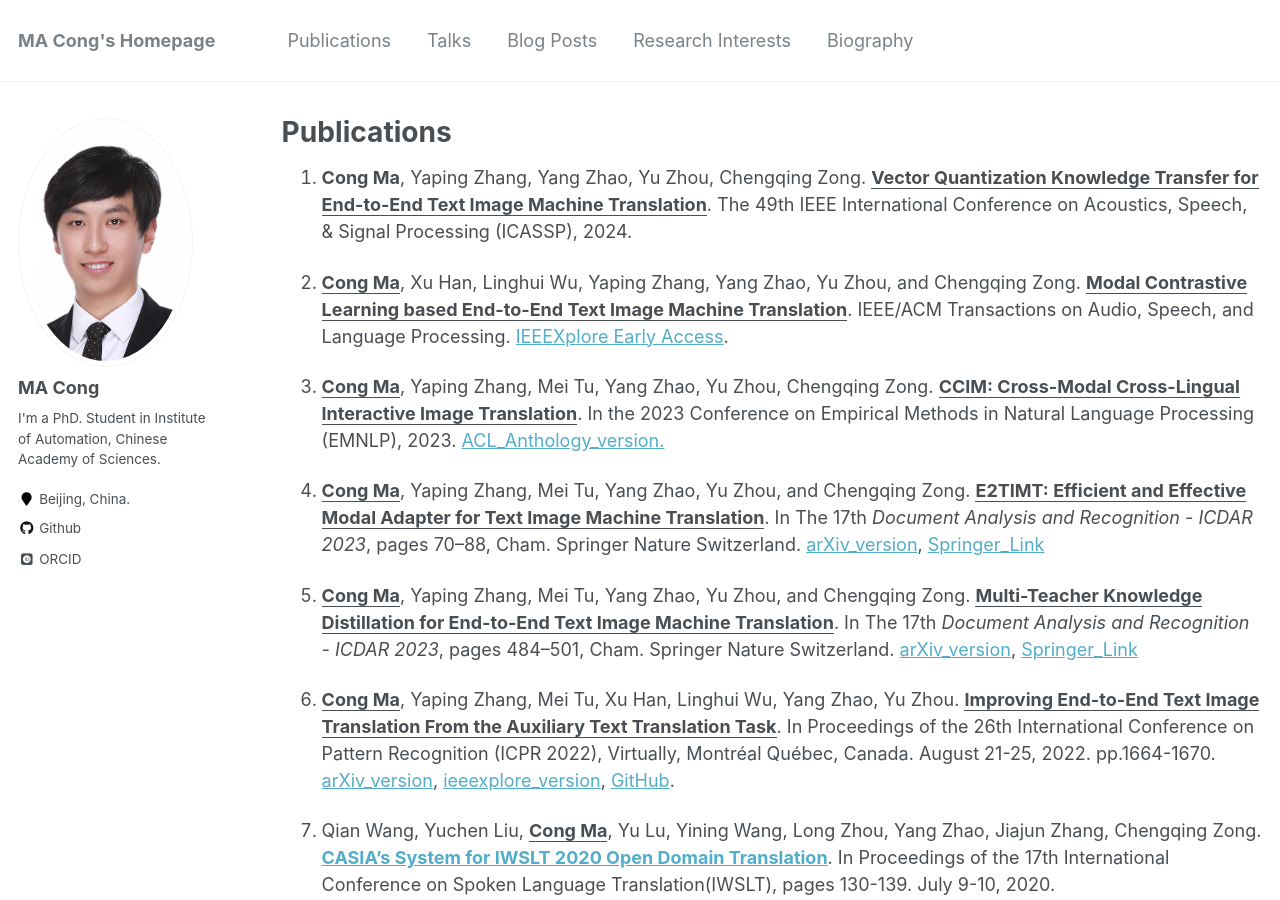
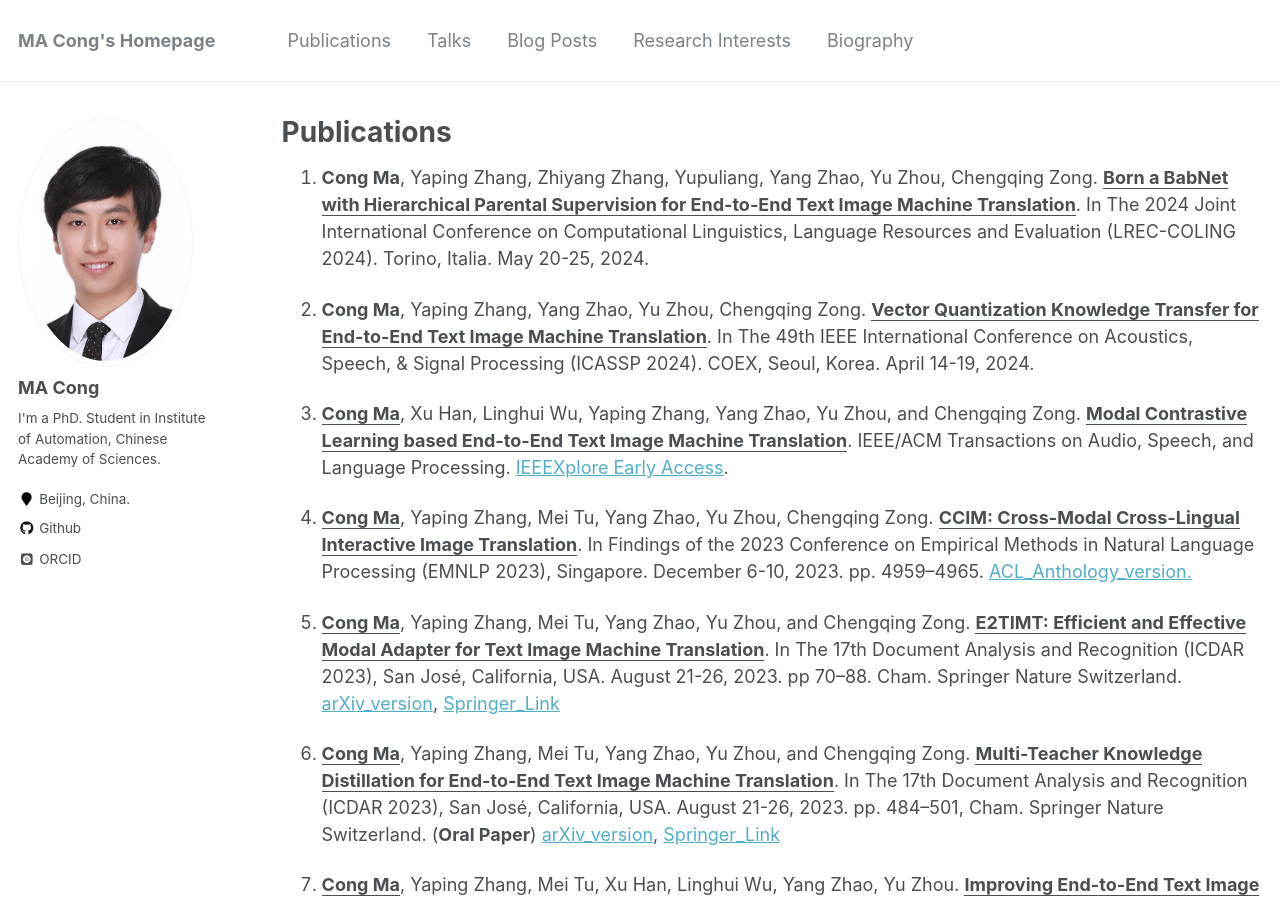
Before and after one commit to EriCongMa/ericongma.github.io, a Jekyll site: the page built from _pages/publications.md, in a window 1280 px wide and 900 px high. Built offline with Jekyll 4.4.1, drawn with Linux system fonts in a browser that asks for light colours; some web fonts are replaced.

Commit message:
macong:2024-02-29_09:49:22

```diff
--- a/_pages/publications.md
+++ b/_pages/publications.md
@@ -18,28 +18,30 @@ author_profile: true
 
 
 
-1. **Cong Ma**, Yaping Zhang, Yang Zhao, Yu Zhou, Chengqing Zong. **<u>Vector Quantization Knowledge Transfer for End-to-End Text Image Machine Translation</u>**. The 49th IEEE International Conference on Acoustics, Speech, & Signal Processing (ICASSP), 2024.
+1. **Cong Ma**, Yaping Zhang, Zhiyang Zhang, Yupuliang, Yang Zhao, Yu Zhou, Chengqing Zong. **<u>Born a BabNet with Hierarchical Parental Supervision for End-to-End Text Image Machine Translation</u>**. In The 2024 Joint International Conference on Computational Linguistics, Language Resources and Evaluation (LREC-COLING 2024). Torino, Italia. May 20-25, 2024.
 
-2. **<u>Cong Ma</u>**, Xu Han, Linghui Wu, Yaping Zhang, Yang Zhao, Yu Zhou, and Chengqing Zong. **<u>Modal Contrastive Learning based End-to-End Text Image Machine Translation</u>**. IEEE/ACM Transactions on Audio, Speech, and Language Processing. [IEEEXplore Early Access](https://ieeexplore.ieee.org/document/10284997/).
+2. **Cong Ma**, Yaping Zhang, Yang Zhao, Yu Zhou, Chengqing Zong. **<u>Vector Quantization Knowledge Transfer for End-to-End Text Image Machine Translation</u>**. In The 49th IEEE International Conference on Acoustics, Speech, & Signal Processing (ICASSP 2024). COEX, Seoul, Korea. April 14-19, 2024.
 
-3. **<u>Cong Ma</u>**, Yaping Zhang, Mei Tu, Yang Zhao, Yu Zhou, Chengqing Zong. **<u>CCIM: Cross-Modal Cross-Lingual Interactive Image Translation</u>**. In the 2023 Conference on Empirical Methods in Natural Language Processing (EMNLP), 2023. [ACL_Anthology_version.](https://aclanthology.org/2023.findings-emnlp.330/)
+3. **<u>Cong Ma</u>**, Xu Han, Linghui Wu, Yaping Zhang, Yang Zhao, Yu Zhou, and Chengqing Zong. **<u>Modal Contrastive Learning based End-to-End Text Image Machine Translation</u>**. IEEE/ACM Transactions on Audio, Speech, and Language Processing. [IEEEXplore Early Access](https://ieeexplore.ieee.org/document/10284997/).
 
-4. **<u>Cong Ma</u>**, Yaping Zhang, Mei Tu, Yang Zhao, Yu Zhou, and Chengqing Zong. **<u>E2TIMT: Efficient and Effective Modal Adapter for Text Image Machine Translation</u>**. In The 17th *Document Analysis and Recognition - ICDAR 2023*, pages 70–88, Cham. Springer Nature Switzerland.  [arXiv_version](https://arxiv.org/abs/2305.05166), [Springer_Link](https://link.springer.com/chapter/10.1007/978-3-031-41731-3_5)
+4. **<u>Cong Ma</u>**, Yaping Zhang, Mei Tu, Yang Zhao, Yu Zhou, Chengqing Zong. **<u>CCIM: Cross-Modal Cross-Lingual Interactive Image Translation</u>**. In Findings of the 2023 Conference on Empirical Methods in Natural Language Processing (EMNLP 2023), Singapore. December 6-10, 2023. pp. 4959–4965. [ACL_Anthology_version.](https://aclanthology.org/2023.findings-emnlp.330/)
 
-5. **<u>Cong Ma</u>**, Yaping Zhang, Mei Tu, Yang Zhao, Yu Zhou, and Chengqing Zong. **<u>Multi-Teacher Knowledge Distillation for End-to-End Text Image Machine Translation</u>**. In The 17th *Document Analysis and Recognition - ICDAR 2023*, pages 484–501, Cham. Springer Nature Switzerland. [arXiv_version](https://arxiv.org/abs/2305.05226), [Springer_Link](https://link.springer.com/chapter/10.1007/978-3-031-41676-7_28)
+5. **<u>Cong Ma</u>**, Yaping Zhang, Mei Tu, Yang Zhao, Yu Zhou, and Chengqing Zong. **<u>E2TIMT: Efficient and Effective Modal Adapter for Text Image Machine Translation</u>**. In The 17th Document Analysis and Recognition (ICDAR 2023), San José, California, USA. August 21-26, 2023. pp 70–88. Cham. Springer Nature Switzerland.  [arXiv_version](https://arxiv.org/abs/2305.05166), [Springer_Link](https://link.springer.com/chapter/10.1007/978-3-031-41731-3_5)
 
-6. **<u>Cong Ma</u>**, Yaping Zhang, Mei Tu, Xu Han, Linghui Wu, Yang Zhao, Yu Zhou. **<u>Improving End-to-End Text Image Translation From the Auxiliary Text Translation Task</u>**. In Proceedings of the 26th International Conference on Pattern Recognition (ICPR 2022), Virtually, Montréal Québec, Canada. August 21-25, 2022. pp.1664-1670. [arXiv_version](http://arxiv.org/abs/2210.03887), [ieeexplore_version](https://ieeexplore.ieee.org/document/9956695/), [GitHub](https://github.com/EriCongMa/E2E_TIT_With_MT).
+6. **<u>Cong Ma</u>**, Yaping Zhang, Mei Tu, Yang Zhao, Yu Zhou, and Chengqing Zong. **<u>Multi-Teacher Knowledge Distillation for End-to-End Text Image Machine Translation</u>**. In The 17th Document Analysis and Recognition (ICDAR 2023), San José, California, USA. August 21-26, 2023. pp. 484–501, Cham. Springer Nature Switzerland. (**Oral Paper**) [arXiv_version](https://arxiv.org/abs/2305.05226), [Springer_Link](https://link.springer.com/chapter/10.1007/978-3-031-41676-7_28)
 
-7. Qian Wang, Yuchen Liu, **<u>Cong Ma</u>**, Yu Lu, Yining Wang, Long Zhou, Yang Zhao, Jiajun Zhang, Chengqing Zong. [**CASIA’s System for IWSLT 2020 Open Domain Translation**](https://www.aclweb.org/anthology/2020.iwslt-1.15/). In Proceedings of the 17th International Conference on Spoken Language Translation(IWSLT), pages 130-139. July 9-10, 2020.
+7. **<u>Cong Ma</u>**, Yaping Zhang, Mei Tu, Xu Han, Linghui Wu, Yang Zhao, Yu Zhou. **<u>Improving End-to-End Text Image Translation From the Auxiliary Text Translation Task</u>**. In Proceedings of the 26th International Conference on Pattern Recognition (ICPR 2022), Virtually, Montréal Québec, Canada. August 21-25, 2022. pp.1664-1670. [arXiv_version](http://arxiv.org/abs/2210.03887), [ieeexplore_version](https://ieeexplore.ieee.org/document/9956695/), [GitHub](https://github.com/EriCongMa/E2E_TIT_With_MT).
 
-8. Yang Zhao, Long Zhou, Qian Wang, **<u>Cong Ma</u>**, Yuchen Liu, Yining Wang, Lu Xiang, Jiajun Zhang, Yu Zhou, Chengqing Zong. **<u>Research on Low-Resource Ethnic-to-Chinese Neural Machine Translation</u>**. In The 15th China Conference on Machine Translation, CCMT 2019.
+8. Qian Wang, Yuchen Liu, **<u>Cong Ma</u>**, Yu Lu, Yining Wang, Long Zhou, Yang Zhao, Jiajun Zhang, Chengqing Zong. [**CASIA’s System for IWSLT 2020 Open Domain Translation**](https://www.aclweb.org/anthology/2020.iwslt-1.15/). In Proceedings of the 17th International Conference on Spoken Language Translation(IWSLT), pages 130-139. July 9-10, 2020.
 
-9. ZHAO Yang, ZHOU Long, WANG Qian, **<u>MA Cong</u>**, LIU Yuchen, WANG Yining, XIANG Lu, ZHANG Jiajun, ZHOU Yu, ZONG Chengqing. The Study on Ethnic-to-Chinese Scare-Resource Neural Machine Translation. In the Journal of Jiangxi Normal University (Natural Science), 2019, vol. 43, no. 6, pp. 630-637.
+9. Yang Zhao, Long Zhou, Qian Wang, **<u>Cong Ma</u>**, Yuchen Liu, Yining Wang, Lu Xiang, Jiajun Zhang, Yu Zhou, Chengqing Zong. **<u>Research on Low-Resource Ethnic-to-Chinese Neural Machine Translation</u>**. In The 15th China Conference on Machine Translation, CCMT 2019.
+
+10. ZHAO Yang, ZHOU Long, WANG Qian, **<u>MA Cong</u>**, LIU Yuchen, WANG Yining, XIANG Lu, ZHANG Jiajun, ZHOU Yu, ZONG Chengqing. The Study on Ethnic-to-Chinese Scare-Resource Neural Machine Translation. In the Journal of Jiangxi Normal University (Natural Science), 2019, vol. 43, no. 6, pp. 630-637.
 
    赵阳, 周龙, 王迁, **<u>马聪</u>**, 刘宇宸, 王亦宁, 向露, 张家俊, 周玉, 宗成庆. [**民汉稀缺资源神经机器翻译技术研究**](http://d.wanfangdata.com.cn/periodical/jxsfdxxb201906012) [J]. 江西师范大学学报(自然科学版), 2019, 043(006):630-637.
 
-10. H. Li, J. Zhu, **<u>C. Ma</u>**, J. Zhang and C. Zong, "[**Read, Watch, Listen, and Summarize: Multi-Modal Summarization for Asynchronous Text, Image, Audio and Video**](https://github.com/EriCongMa/Publications-of-EriC.MA/blob/master/Journal_Papers/2018-TKDE-CongMa.pdf)" in *IEEE Transactions on Knowledge and Data Engineering*, vol. 31, no. 5, pp. 996-1009, 1 May 2019. [This_Paper_in_IEEE_Xplore](https://ieeexplore.ieee.org/document/8387512?arnumber=8387512&source=authoralert).
+11. H. Li, J. Zhu, **<u>C. Ma</u>**, J. Zhang and C. Zong, "[**Read, Watch, Listen, and Summarize: Multi-Modal Summarization for Asynchronous Text, Image, Audio and Video**](https://github.com/EriCongMa/Publications-of-EriC.MA/blob/master/Journal_Papers/2018-TKDE-CongMa.pdf)" in *IEEE Transactions on Knowledge and Data Engineering*, vol. 31, no. 5, pp. 996-1009, 1 May 2019. [This_Paper_in_IEEE_Xplore](https://ieeexplore.ieee.org/document/8387512?arnumber=8387512&source=authoralert).
 
-11. Haoran Li, Junnan Zhu, **<u>Cong Ma</u>**, Jiajun Zhang and Chengqing Zong. [**Multi-modal Summarization for Asynchronous Collection of Text, Image, Audio and Video**](https://github.com/EriCongMa/Publications-of-EriC.MA/blob/master/Conference_Papers/2017-EMNLP-CongMa.pdf). *In Proceedings of the 2017 Conference on Empirical Methods in Natural Language Processing (EMNLP-17), Copenhagen, Denmark. September 9-11, 2017, pp. 1103--1113.*
+12. Haoran Li, Junnan Zhu, **<u>Cong Ma</u>**, Jiajun Zhang and Chengqing Zong. [**Multi-modal Summarization for Asynchronous Collection of Text, Image, Audio and Video**](https://github.com/EriCongMa/Publications-of-EriC.MA/blob/master/Conference_Papers/2017-EMNLP-CongMa.pdf). *In Proceedings of the 2017 Conference on Empirical Methods in Natural Language Processing (EMNLP-17), Copenhagen, Denmark. September 9-11, 2017, pp. 1103--1113.*
 
 ---
```
Also changed, not shown: 2 other files.
